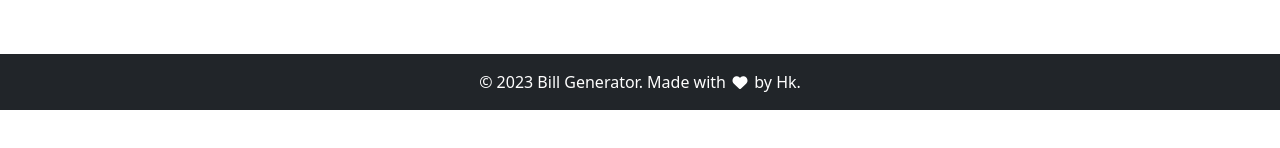
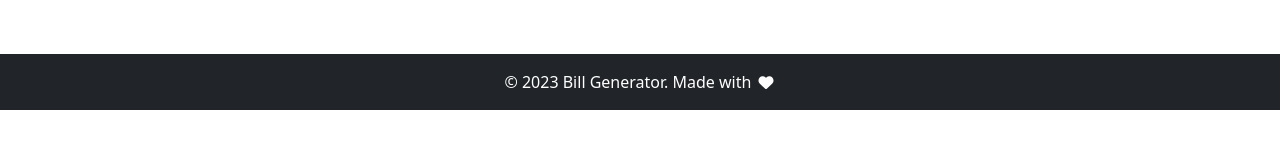
Before and after one commit to hkgonebad/bill-generator, a Next.js app: page / in a window 1280 px wide. Shown: the part 242-390 px from the top of the page. Built offline with nearby package versions, Linux system fonts and the light colour scheme.

Commit message:
Removed unwanted text

```diff
--- a/src/components/Footer.jsx
+++ b/src/components/Footer.jsx
@@ -5,7 +5,7 @@ const Footer = () => {
     return (
       <footer className="bg-dark text-white py-3 siteFooter">
         <div className="container">
-          <p className="text-center mb-0">&copy; 2023 Bill Generator. Made with <FontAwesomeIcon icon={faHeart} fixedWidth  /> by Hk.</p>
+          <p className="text-center mb-0">&copy; 2023 Bill Generator. Made with <FontAwesomeIcon icon={faHeart} fixedWidth  /></p>
         </div>
       </footer>
     );
```
